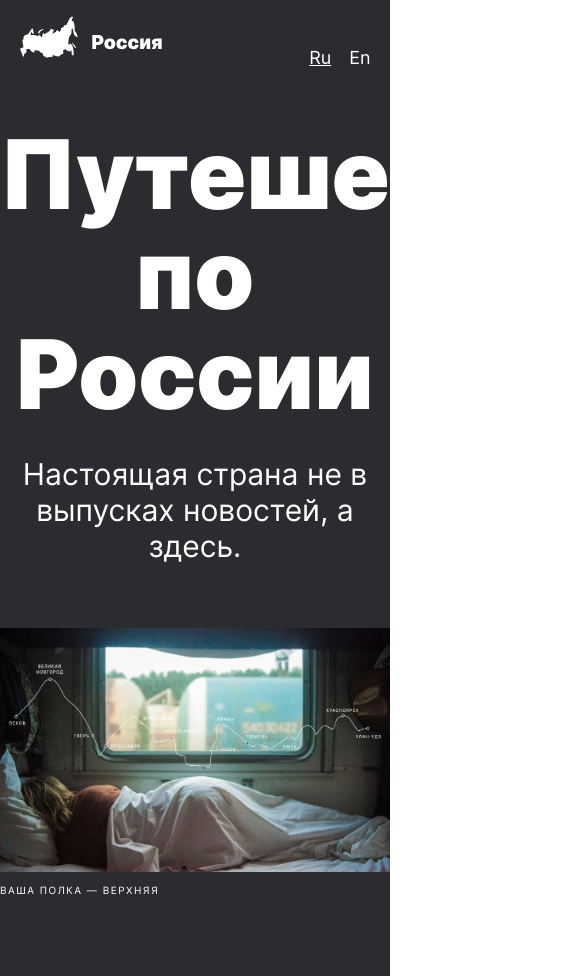
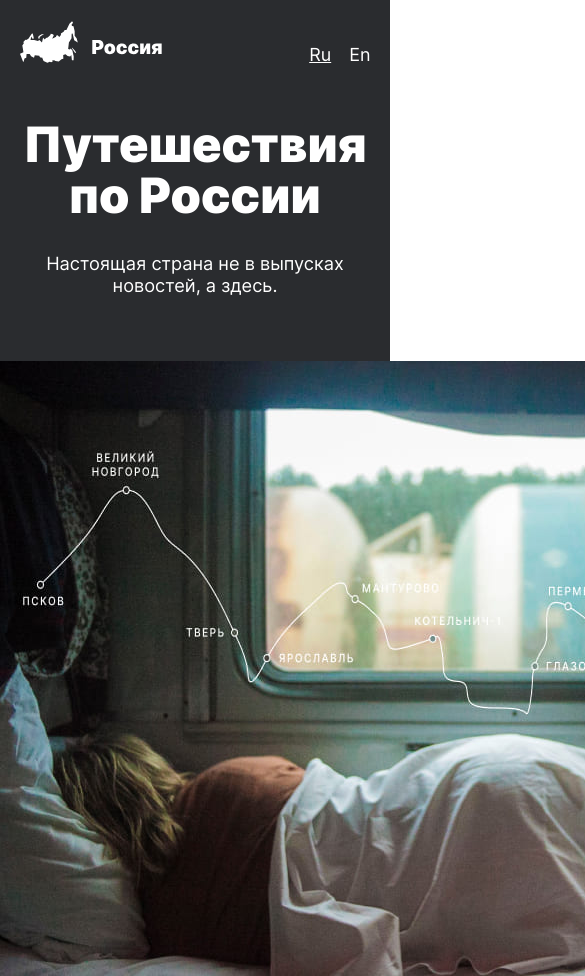
Before and after one commit to Mirvada/russian-travel, a plain HTML site: page index.html in a window 390 px wide. Shown: the top 976 px of the page, 585 px wide, since content can reach past the window. Drawn offline with Linux system fonts and the light colour scheme.

Commit message:
refactoring the header and lead

```diff
--- a/blocks/cover/cover.css
+++ b/blocks/cover/cover.css
@@ -3,15 +3,8 @@
   padding: 0;
   max-width: 1184px;
   height: 740px;
-  background-image: url(../../../images/cover-background.jpg);
+  background-image: url(../../images/cover-background.jpg);
   background-repeat: no-repeat;
   background-size: cover;
   position: relative;
 }
-
-/* @media screen and (max-width: 1024px) {
-  .cover {
-    padding: 92px 0 0 0;
-    max-width: 1024px;
-  }
-} */
--- a/blocks/header/__lang-link/header__lang-link.css
+++ b/blocks/header/__lang-link/header__lang-link.css
@@ -4,7 +4,7 @@
   font-style: normal;
   font-weight: 400;
   font-size: 24px;
-  line-height: 28px;
+  line-height: 1.2;
   transition: 0.2s ease;
 }
 
@@ -15,6 +15,6 @@
 @media screen and (max-width: 425px) {
   .header__lang-link {
     font-size: 18px;
-    line-height: 20px;
+    line-height: 1.1px;
   }
 }
--- a/blocks/header/__lang-zone/header__lang-zone.css
+++ b/blocks/header/__lang-zone/header__lang-zone.css
@@ -1,5 +1,8 @@
 .header__lang-zone {
+  margin: 0;
+  padding: 0;
   display: flex;
-  align-items: end;
+  align-items: flex-end;
   gap: 18px;
+  list-style: none;
 }
--- a/blocks/header/header.css
+++ b/blocks/header/header.css
@@ -42,6 +42,7 @@
   .header {
     margin: 0 auto;
     min-width: 288px;
+    height: 48px;
     padding: 16px 0 0 0;
   }
 }
--- a/blocks/lead/__image/lead__image.css
+++ b/blocks/lead/__image/lead__image.css
@@ -1,13 +1,5 @@
 .lead__image {
   margin: 0;
   padding: 64px 0 0 0;
-  /* max-width: 984px;
-  max-height: 615px; */
-  width: 100%;
+  max-height: 1005px;
 }
-
-@media screen and (max-width: 1024px) {
-  .lead__image{
-    width: 100%;
-  }
-}
--- a/blocks/lead/__subtitle/lead__subtitle.css
+++ b/blocks/lead/__subtitle/lead__subtitle.css
@@ -5,6 +5,13 @@
   font-style: normal;
   font-weight: 400;
   font-size: 30px;
-  line-height: 36px;
+  line-height: 1.2;
   text-align: center;
 }
+
+@media screen and (max-width: 767px) {
+  .lead__subtitle {
+  font-size: calc((100vw - 320px)/(767 - 320) * (30 - 16) + 16px);
+  line-height: calc((100vw - 320px)/(767 - 320) * (1.25 - 1.2) + 1.2);
+  }
+}
--- a/blocks/lead/__title/lead__title.css
+++ b/blocks/lead/__title/lead__title.css
@@ -5,6 +5,13 @@
   font-style: normal;
   font-weight: 900;
   font-size: 96px;
-  line-height: 100px;
+  line-height: 1.04;
   text-align: center;
 }
+
+@media screen and (max-width: 767px) {
+  .lead__title {
+  font-size: calc((100vw - 320px)/(767 - 320) * (96 - 40) + 40px);
+  line-height: calc((100vw - 320px)/(767 - 320) * (1.1 - 1.04) + 1.04);
+  }
+}
--- a/blocks/lead/lead.css
+++ b/blocks/lead/lead.css
@@ -4,8 +4,26 @@
   max-width: 984px;
 }
 
-@media screen and (max-width: 1024px) {
+@media screen and (min-width: 1024px) and (max-width: 1280px) {
   .lead {
     max-width: 928px;
   }
 }
+
+@media screen and (min-width: 768px) and (max-width: 1024px) {
+  .lead {
+    max-width: 768px;
+  }
+}
+
+@media screen and (min-width: 425px) and (max-width: 768px) {
+  .lead {
+    width: 100%;
+  }
+}
+
+@media screen and (max-width: 425px) {
+  .lead {
+    min-width: 100%;
+  }
+}
--- a/blocks/logo/logo.css
+++ b/blocks/logo/logo.css
@@ -10,5 +10,7 @@
   height: 52px;
   background-size: contain;
   background-repeat: no-repeat;
+  background-position: center;
+  object-fit: cover;
   }
 }
--- a/blocks/page/page.css
+++ b/blocks/page/page.css
@@ -1,6 +1,5 @@
 .page {
-  max-width: 100vw;
-  font-family: 'Inter', sans-serif;
+  font-family: 'Inter', 'Arial', sans-serif;
   background-color: #2a2c2f;
   color: #ffffff;
 }
--- a/index.html
+++ b/index.html
@@ -10,10 +10,10 @@
   <div class="page">
     <header class="header">
       <div class="logo"></div>
-      <div class="header__lang-zone">
-        <a class="header__lang-link header__lang-link_active">Ru</a>
-        <a class="header__lang-link">En</a>
-      </div>
+      <ul class="header__lang-zone">
+        <li><a class="header__lang-link header__lang-link_active">Ru</a></li>
+        <li><a class="header__lang-link">En</a></li>
+      </ul>
     </header>
 
     <main class="content">
```
